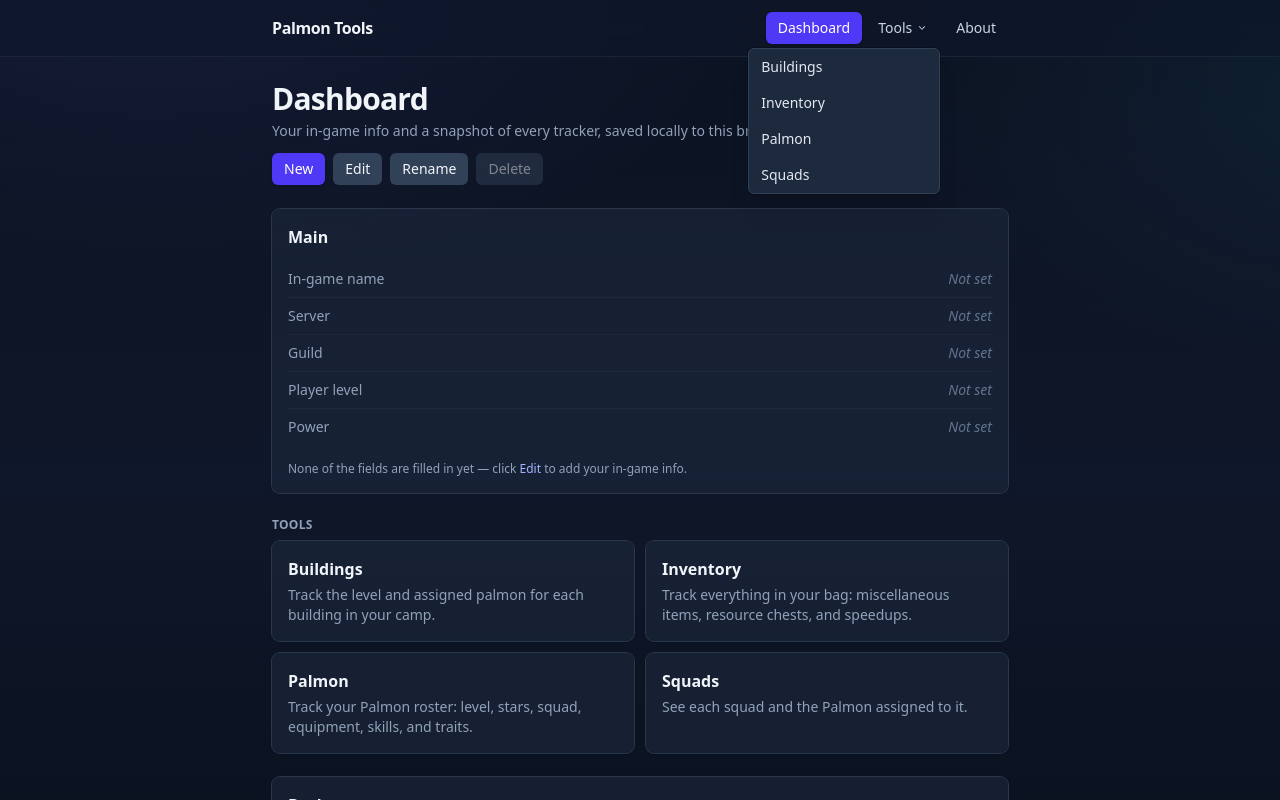
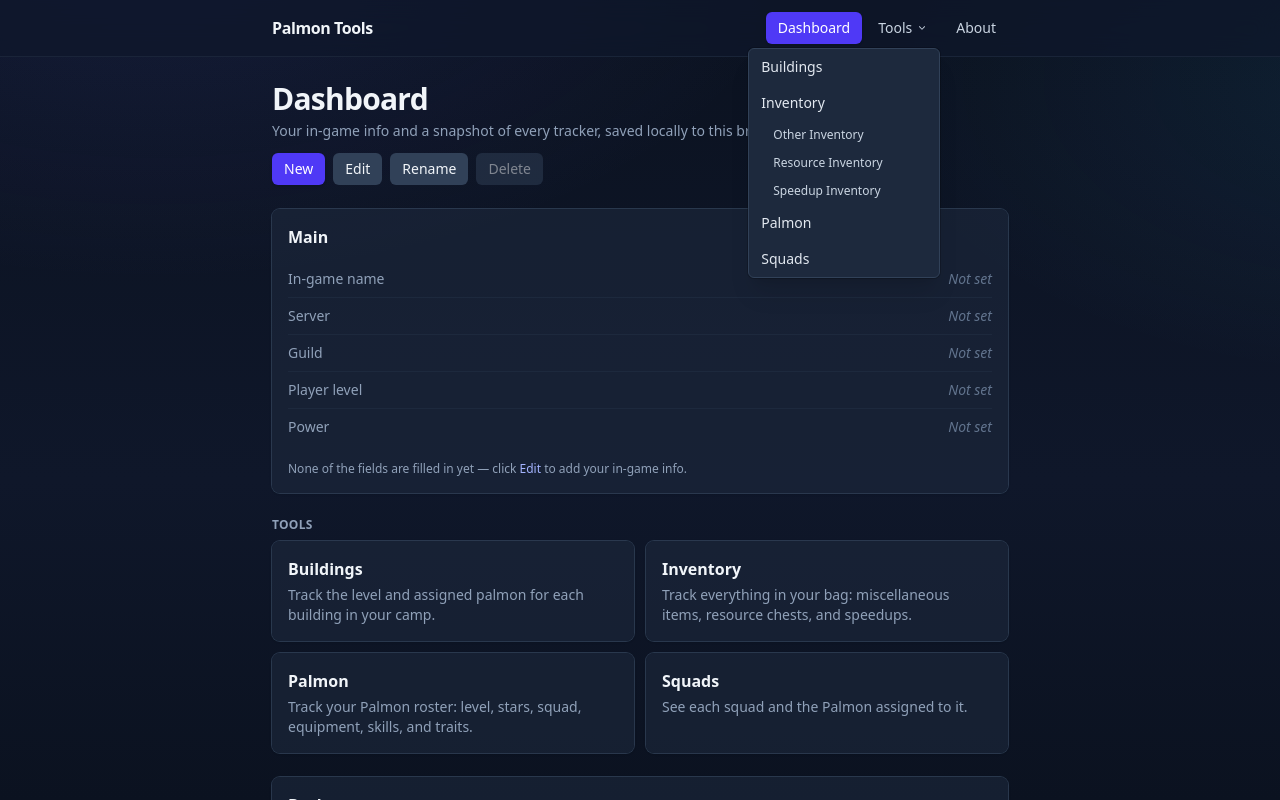
Before and after one commit to aeiti/palmon-tools, a React (Vite) app: page / in a window 1280 px wide. Both pictures are taken after a click on the button "Tools". Shown: the top 800 px of the page. Built offline with nearby package versions, Linux system fonts and the light colour scheme.

Commit message:
Render nested children in Tools dropdown and footer
Co-Authored-By: Claude Opus 4.7 <noreply@anthropic.com>

```diff
--- a/src/components/layout/Layout.jsx
+++ b/src/components/layout/Layout.jsx
@@ -2,41 +2,44 @@ import { useEffect, useRef, useState } from 'react';
 import { Link, NavLink, Outlet, useLocation } from 'react-router-dom';
 import ErrorBoundary from './ErrorBoundary.jsx';
 import { ROUTES } from '../../routes.js';
-import { SECTIONS, findTool, toolsInSection } from '../../tools.js';
-
-const profileTools = toolsInSection(SECTIONS.PROFILE).map((t) => ({
-  to: t.path,
-  label: t.label,
-}));
-
-const dashboardTool = findTool('dashboard');
-const aboutTool = findTool('about');
+import { SECTIONS, childrenOf, toolsInSection } from '../../tools.js';
 
 const TOOLS_MENU_LABEL = 'Tools';
 
+const toLink = (tool) => ({
+  to: tool.path,
+  label: tool.label,
+  end: tool.end,
+  children: childrenOf(tool.key).map((c) => ({
+    to: c.path,
+    label: c.label,
+    end: c.end,
+  })),
+});
+
+const profileTools = toolsInSection(SECTIONS.PROFILE).map(toLink);
+
+// Top nav order: the index tool (Dashboard) first, then the Tools dropdown,
+// then any remaining TOP tools alphabetically. Footer columns mirror this 1:1
+// so both surfaces stay in sync as tools are added.
+const topTools = toolsInSection(SECTIONS.TOP);
+const indexTool = topTools.find((t) => t.index);
+const trailingTopTools = topTools.filter((t) => !t.index);
+
 const navItems = [
-  {
-    type: 'link',
-    to: dashboardTool.path,
-    label: dashboardTool.label,
-    end: dashboardTool.end,
-  },
+  ...(indexTool ? [{ type: 'link', ...toLink(indexTool) }] : []),
   { type: 'tools' },
-  { type: 'link', to: aboutTool.path, label: aboutTool.label },
+  ...trailingTopTools.map((t) => ({ type: 'link', ...toLink(t) })),
 ];
 
-const footerColumns = [
-  {
-    header: {
-      to: dashboardTool.path,
-      label: dashboardTool.label,
-      end: dashboardTool.end,
+const footerColumns = navItems.map((item) =>
+  item.type === 'tools'
+    ? { header: { label: TOOLS_MENU_LABEL }, items: profileTools }
+    : {
+        header: { to: item.to, end: item.end, label: item.label },
+        items: item.children,
       },
-    items: [],
-  },
-  { header: { label: TOOLS_MENU_LABEL }, items: profileTools },
-  { header: { to: aboutTool.path, label: aboutTool.label }, items: [] },
-];
+);
 
 function linkClass({ isActive }) {
   return [
@@ -51,10 +54,10 @@ function ToolsMenu() {
   const [open, setOpen] = useState(false);
   const ref = useRef(null);
   const location = useLocation();
+  const isPathActive = (to) =>
+    location.pathname === to || location.pathname.startsWith(`${to}/`);
   const isSectionActive = profileTools.some(
-    (t) =>
-      location.pathname === t.to ||
-      location.pathname.startsWith(`${t.to}/`),
+    (t) => isPathActive(t.to) || t.children.some((c) => isPathActive(c.to)),
   );
 
   useEffect(() => {
@@ -109,12 +112,10 @@ function ToolsMenu() {
           className="absolute right-0 z-10 mt-1 min-w-[12rem] overflow-hidden rounded-md border border-slate-700 bg-slate-800 shadow-xl ring-1 ring-black/20"
         >
           {profileTools.map((t) => {
-            const active =
-              location.pathname === t.to ||
-              location.pathname.startsWith(`${t.to}/`);
+            const active = isPathActive(t.to);
             return (
+              <div key={t.to}>
                 <Link
-                key={t.to}
                   to={t.to}
                   role="menuitem"
                   onClick={() => setOpen(false)}
@@ -127,6 +128,26 @@ function ToolsMenu() {
                 >
                   {t.label}
                 </Link>
+                {t.children.map((c) => {
+                  const childActive = isPathActive(c.to);
+                  return (
+                    <Link
+                      key={c.to}
+                      to={c.to}
+                      role="menuitem"
+                      onClick={() => setOpen(false)}
+                      className={[
+                        'block py-1.5 pl-6 pr-3 text-xs transition-colors',
+                        childActive
+                          ? 'bg-indigo-600 text-white'
+                          : 'text-slate-300 hover:bg-slate-700 hover:text-white',
+                      ].join(' ')}
+                    >
+                      {c.label}
+                    </Link>
+                  );
+                })}
+              </div>
             );
           })}
         </div>
@@ -176,7 +197,10 @@ export default function Layout() {
         <div className="mx-auto max-w-3xl px-4 py-6">
           <nav
             aria-label="Footer"
-            className="grid grid-cols-3 gap-x-4 gap-y-4"
+            className="grid gap-x-4 gap-y-4"
+            style={{
+              gridTemplateColumns: `repeat(${footerColumns.length}, minmax(0, 1fr))`,
+            }}
           >
             {footerColumns.map((col, i) => (
               <div
@@ -204,9 +228,13 @@ export default function Layout() {
                   </span>
                 )}
                 {col.items.map((item) => (
+                  <div
+                    key={item.to}
+                    className="flex flex-col items-center gap-1"
+                  >
                     <NavLink
-                    key={item.to}
                       to={item.to}
+                      end={item.end}
                       className={({ isActive }) =>
                         [
                           'text-xs transition-colors',
@@ -218,6 +246,24 @@ export default function Layout() {
                     >
                       {item.label}
                     </NavLink>
+                    {item.children?.map((child) => (
+                      <NavLink
+                        key={child.to}
+                        to={child.to}
+                        end={child.end}
+                        className={({ isActive }) =>
+                          [
+                            'text-[11px] transition-colors',
+                            isActive
+                              ? 'text-indigo-300'
+                              : 'text-slate-500 hover:text-slate-200',
+                          ].join(' ')
+                        }
+                      >
+                        {child.label}
+                      </NavLink>
+                    ))}
+                  </div>
                 ))}
               </div>
             ))}
```
Lines whose indentation alone changed are shown as unchanged.
